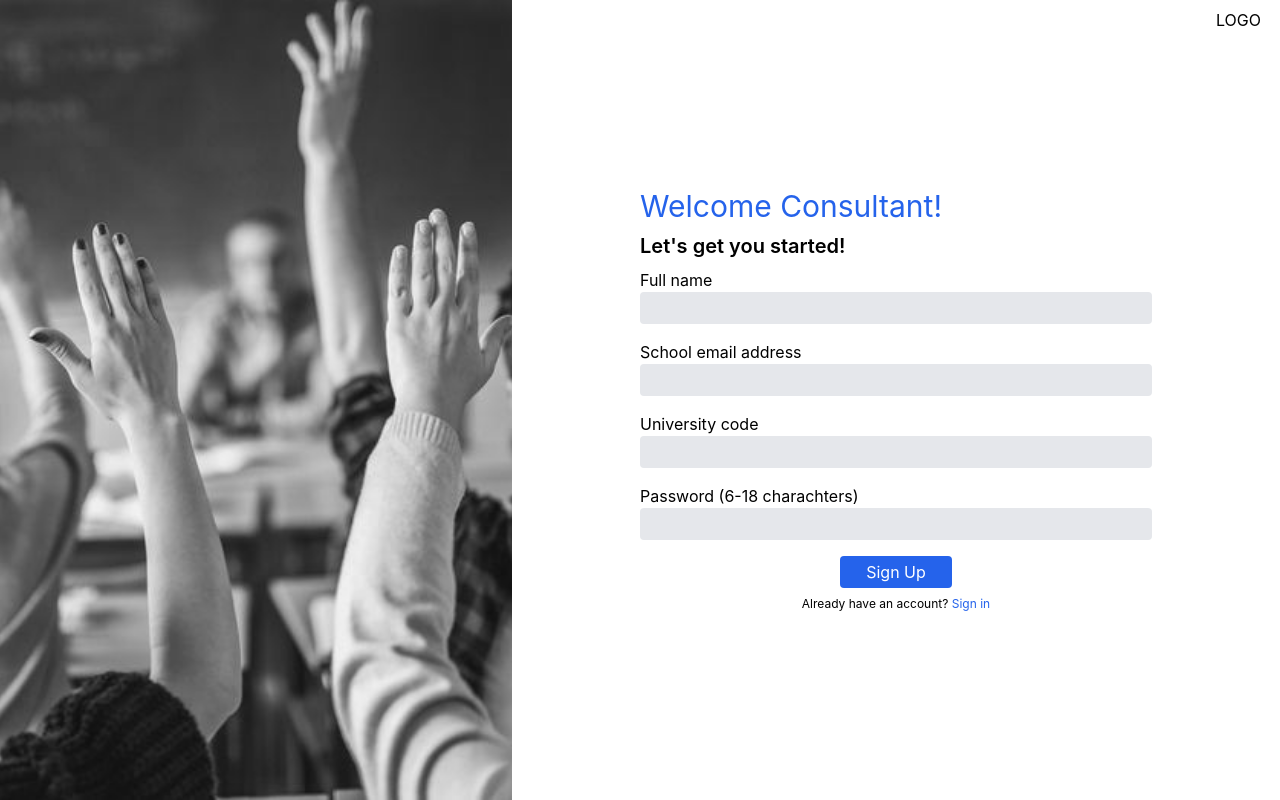
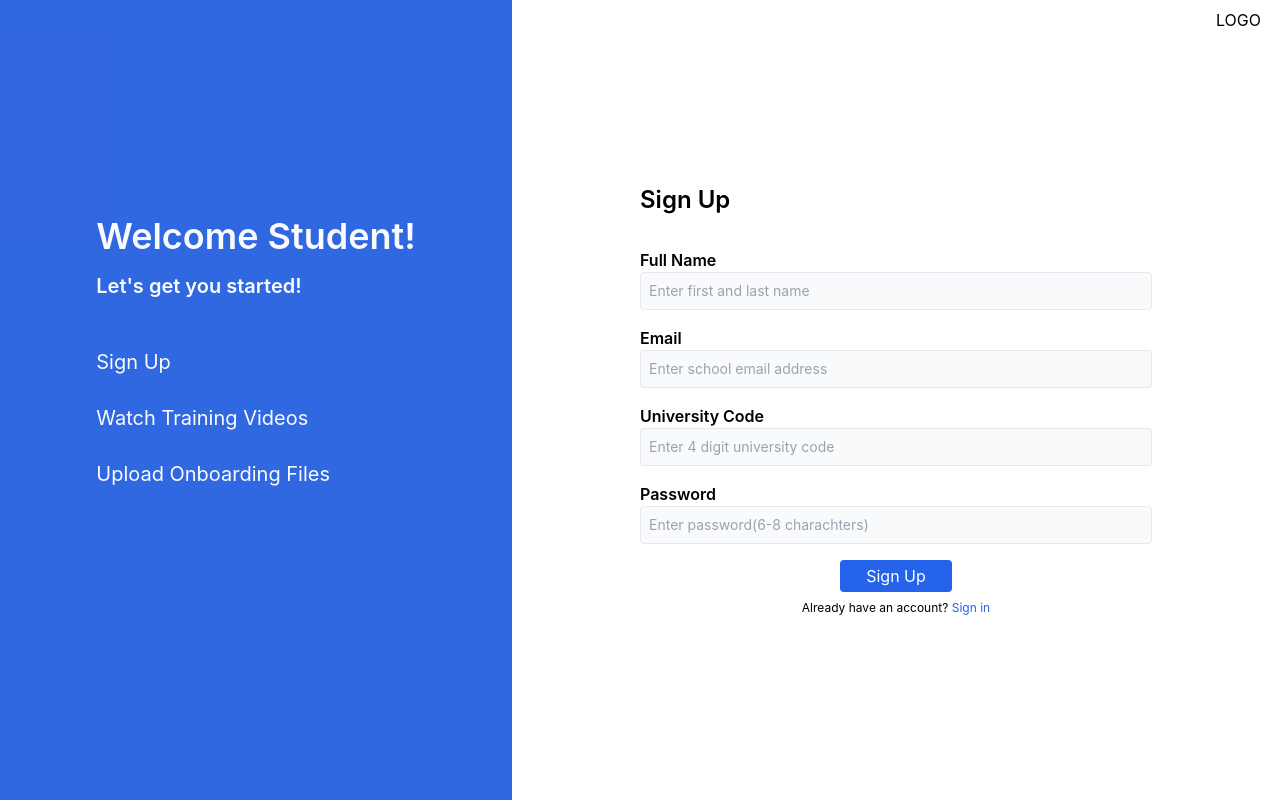
Before and after one commit to willsower/AcceptED, a Next.js app in the folder accepted/: page /signup in a window 1280 px wide. Built offline with nearby package versions, Linux system fonts and the light colour scheme.

Commit message:
Updated sign up page

```diff
--- a/accepted/pages/signup.js
+++ b/accepted/pages/signup.js
@@ -14,13 +14,22 @@ export default function SignUp({children, home}) {
             <main>
                 <div className='flex flex-row h-full'>
                     {/* Image - Left */}
-                    <div className='w-2/5 h-screen flex justify-center flex-col relative'>
+                    <div className='w-2/5 h-screen flex justify-center flex-col relative items-center'>
                         <Image
-                            src='/images/signup.jpg'
+                            src='/images/signupTemp.jpeg'
                             alt='Picture of the author'
                             layout='fill'
                             objectFit='cover'
                         />
+                        <div className = 'absolute relative block'>
+                            <div className = 'block mb-12 sm:mb-16 md:mb-24'>
+                                <h1 className = 'text-xl md:text-3xl lg:text-4xl text-gray-50 font-semibold'>Welcome Student!</h1>
+                                <h3 className = 'text-base md:text-xl text-gray-50 mt-4 font-semibold'>Let's get you started!</h3>
+                                <h4 className = 'text-base md:text-xl text-gray-50 mt-12'>Sign Up</h4>
+                                <h4 className = 'text-base md:text-xl text-gray-50 mt-7'>Watch Training Videos</h4>
+                                <h4 className = 'text-base md:text-xl text-gray-50 mt-7'>Upload Onboarding Files</h4>
+                            </div>
+                        </div>
                     </div>
 
                     {/* Sign Up Screen - Right */}
@@ -30,22 +39,21 @@ export default function SignUp({children, home}) {
                             LOGO
                         </div>
                         <div className = 'm-auto w-8/12'>
-                            <h1 className = 'text-xl md:text-3xl text-blue-600 mb-2'>Welcome Consultant!</h1>
-                            <h3 className = 'text-base md:text-xl font-semibold'>Let's get you started!</h3>
+                            <h3 className = 'text-base md:text-2xl font-semibold mb-8'>Sign Up</h3>
 
                             {/* Sign-Up Form */}
                             <form className='flex flex-col mt-2'>
-                                <p className = 'text-sm md:text-base'>Full name</p>
-                                <input className='text-xs md:text-base bg-gray-200 rounded p-1 flex-1 mb-4' id='fullName' type='fullName'/>
+                                <p className = 'text-sm md:text-base font-semibold'>Full Name</p>
+                                <input className='text-xs md:text-sm bg-gray-50 rounded p-2 flex-1 mb-4 border' id='fullName' type='fullName' placeholder='Enter first and last name'/>
 
-                                <p className = 'text-sm md:text-base'>School email address</p>
-                                <input className='text-xs md:text-base bg-gray-200 rounded p-1 flex-1 mb-4' id='email' type='email' aria-label='email address'/>
+                                <p className = 'text-sm md:text-base font-semibold'>Email</p>
+                                <input className='text-xs md:text-sm bg-gray-50 rounded p-2 flex-1 mb-4 border' id='email' type='email' aria-label='email address' placeholder='Enter school email address'/>
 
-                                <p className = 'text-sm md:text-base'>University code</p>
-                                <input className=' text-xs md:text-base bg-gray-200 rounded p-1 flex-1 mb-4' id='fullName' type='fullName'/>
+                                <p className = 'text-sm md:text-base font-semibold'>University Code</p>
+                                <input className=' text-xs md:text-sm bg-gray-50 rounded p-2 flex-1 mb-4 border' id='fullName' type='fullName' placeholder='Enter 4 digit university code'/>
 
-                                <p className = 'text-sm md:text-base'>Password (6-18 charachters)</p>
-                                <input className=' text-xs md:text-base bg-gray-200 rounded p-1 flex-1 mb-4' id='fullName' type='fullName'/>
+                                <p className = 'text-sm md:text-base font-semibold'>Password</p>
+                                <input className=' text-xs md:text-sm bg-gray-50 rounded p-2 flex-1 mb-4 border' id='fullName' type='fullName' placeholder='Enter password(6-8 charachters)'/>
 
                                 <Link href= {{ pathname:'onboarding'}}>
                                     <button className = 'w-20 bg-blue-600 text-white rounded md:w-28 p-1 m-auto'>
```
Also changed, not shown: accepted/public/images/signupTemp.jpeg (added), accepted/public/images/signuptmp.png (added).
